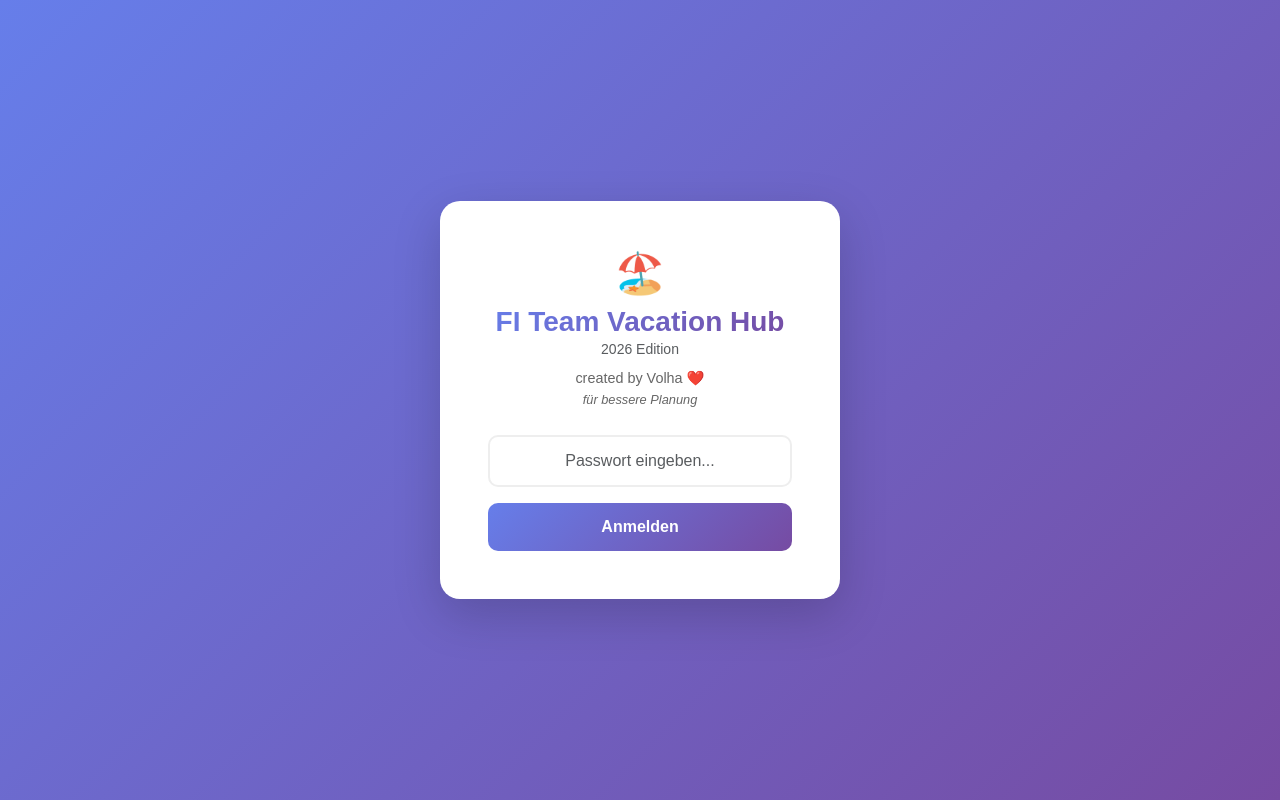
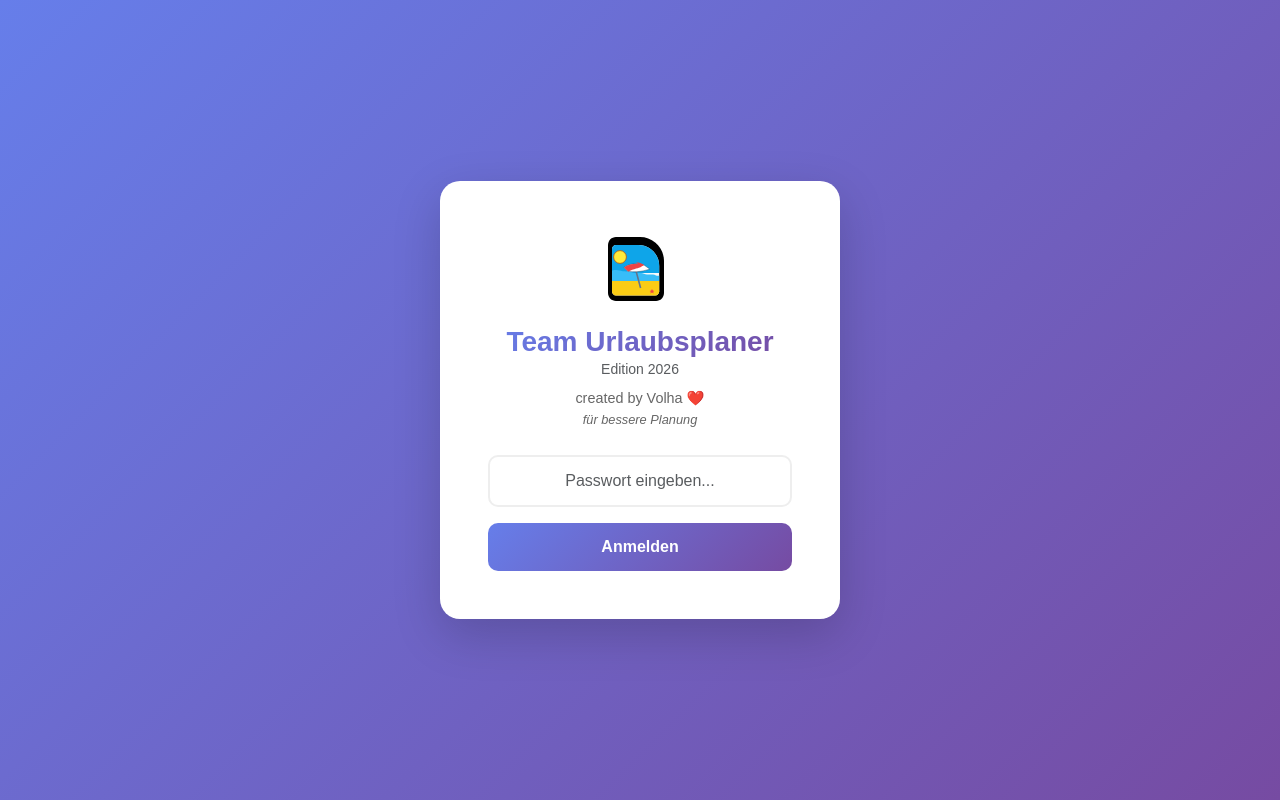
Before and after one commit to shalkev/vacation_hub, a Next.js app: page / in a window 1280 px wide. Built offline with nearby package versions, Linux system fonts and the light colour scheme.

Commit message:
Update branding: Replace triangle logo with custom beach logo and rename app to Team Urlaubsplaner

```diff
--- a/src/app/layout.js
+++ b/src/app/layout.js
@@ -15,6 +15,9 @@ const geistMono = Geist_Mono({
 export const metadata = {
   title: "Team Urlaubsplaner",
   description: "Interaktiver Kalender für die Urlaubsplanung",
+  icons: {
+    icon: "/beach-logo.svg",
+  },
 };
 
 export default function RootLayout({ children }) {
--- a/src/app/page.js
+++ b/src/app/page.js
@@ -286,9 +286,9 @@ export default function Home() {
         <Card className="shadow-lg login-card">
           <Card.Body className="p-5">
             <div className="text-center mb-4">
-              <h1 className="mb-2">🏖️</h1>
-              <h3 className="gradient-text mb-0">FI Team Vacation Hub</h3>
-              <div className="text-muted small">2026 Edition</div>
+              <img src="/beach-logo.svg" alt="Logo" width="80" height="auto" className="mb-3" />
+              <h3 className="gradient-text mb-0">Team Urlaubsplaner</h3>
+              <div className="text-muted small">Edition 2026</div>
               <div className="mt-2" style={{ fontSize: '0.9rem', color: '#666' }}>
                 created by Volha ❤️ <br />
                 <span style={{ fontSize: '0.8rem', fontStyle: 'italic' }}>für bessere Planung</span>
@@ -357,8 +357,8 @@ export default function Home() {
           <div className="d-flex justify-content-between align-items-center">
             <div>
               <h2 className="mb-0 d-flex align-items-center">
-                <span className="me-2">🏖️</span>
-                <span className="gradient-text">FI Team Vacation Hub 2026</span>
+                <img src="/beach-logo.svg" alt="Logo" width="40" height="auto" className="me-2" />
+                <span className="gradient-text">Team Urlaubsplaner 2026</span>
               </h2>
             </div>
             <Button variant="outline-secondary" size="sm" onClick={() => setIsLoggedIn(false)}>
```
Also changed, not shown: public/beach-logo.svg (added).
